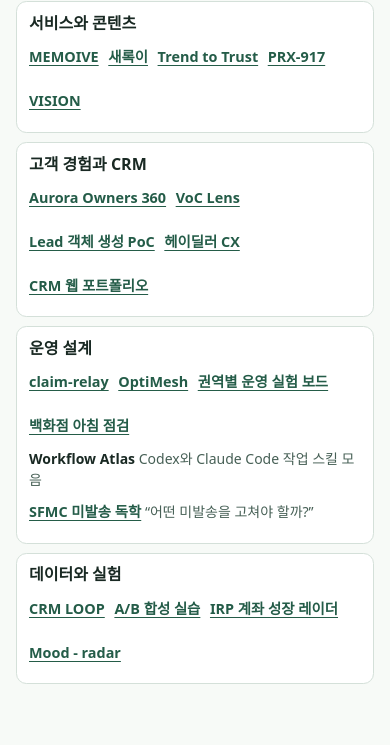
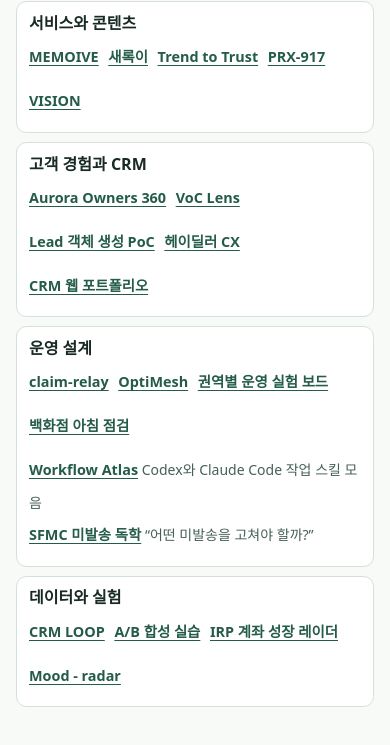
Before and after one commit to jhheo51-arch/jhheo51-arch, a plain HTML site: page work-map.html in a window 390 px wide. Shown: the part 65-810 px from the top of the page. Drawn offline with Linux system fonts and the light colour scheme.

Commit message:
Link the public Workflow Atlas from the mobile work map

```diff
--- a/work-map.html
+++ b/work-map.html
@@ -57,7 +57,7 @@
         <li><a href="https://github.com/jhheo51-arch/regional-ops-experiment-board">권역별 운영 실험 보드</a></li>
         <li><a href="https://github.com/jhheo51-arch/dept-morning-brief">백화점 아침 점검</a></li>
       </ul>
-      <p><strong>Workflow Atlas</strong> <span>Codex와 Claude Code 작업 스킬 모음</span></p>
+      <p><a href="https://github.com/jhheo51-arch/workflow-atlas-public">Workflow Atlas</a> <span>Codex와 Claude Code 작업 스킬 모음</span></p>
       <p><a href="https://github.com/jhheo51-arch/jhheo51-arch/blob/main/portfolio/salesforce-mc-crm/MC_과제_공개요약_20261118_v1.md">SFMC 미발송 독학</a> <span>“어떤 미발송을 고쳐야 할까?”</span></p>
     </section>
     <section aria-labelledby="area-3">
```
Also changed, not shown: 1 other file.
